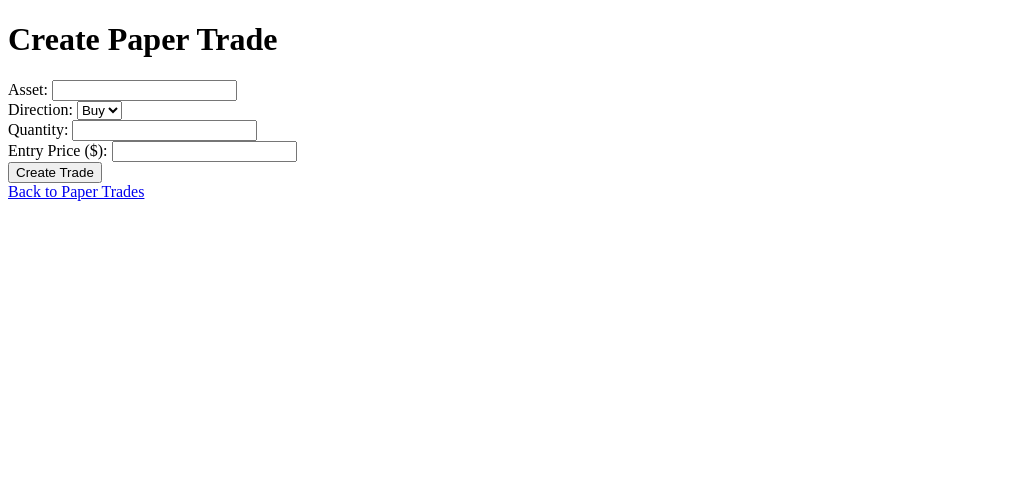
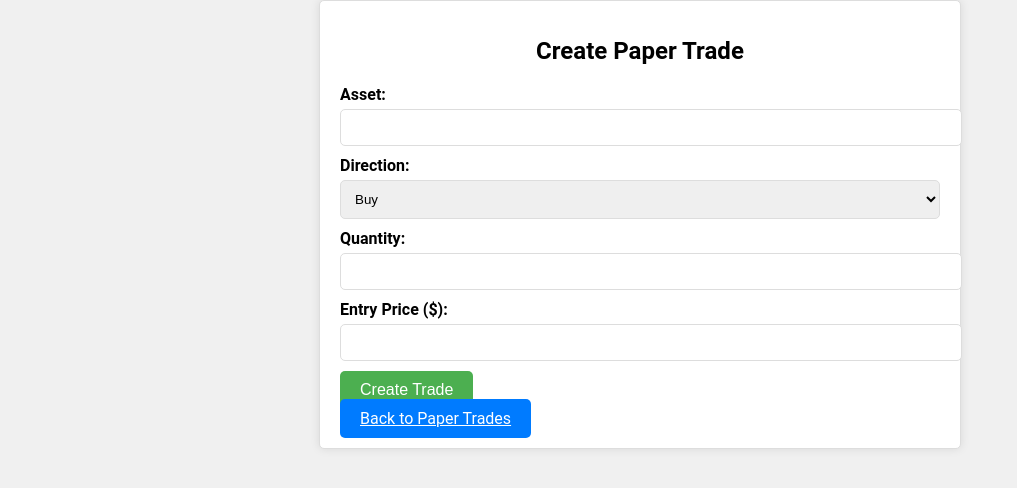
Before and after one commit to Portfolio-Pursuit/StockGapVisualizer, a Flask app: page /papertrading/new in a window 1280 px wide. Shown: the top 488 px of the page, without its empty margins (0-1017 px from the left). Run offline with Flask 3, Linux system fonts and the light colour scheme; the visitor is signed in with stand-in values (Sample User, id 1); parts of the project's set-up code (start-up, migrations or seed data) failed here and were passed over.

Commit message:
slight UI improvments for paper trades create

```diff
--- /dev/null
+++ b/papertrades/static/create_paper_trades.css
@@ -0,0 +1,70 @@
+/* create_paper_trades.css */
+
+body {
+    font-family: 'Roboto', sans-serif;
+    background-color: #f0f0f0;
+    margin: 0;
+    padding: 0;
+}
+
+.container {
+    max-width: 600px;
+    margin: 0 auto;
+    padding: 20px;
+    background-color: #fff;
+    border: 1px solid #ddd;
+    border-radius: 5px;
+    box-shadow: 0 0 10px rgba(0, 0, 0, 0.1);
+}
+
+h1 {
+    font-size: 24px;
+    text-align: center;
+    margin-bottom: 20px;
+}
+
+label {
+    display: block;
+    font-weight: bold;
+    margin-bottom: 5px;
+}
+
+input[type="text"],
+input[type="number"],
+select {
+    width: 100%;
+    padding: 10px;
+    border: 1px solid #ddd;
+    border-radius: 5px;
+    margin-bottom: 10px;
+}
+
+.submit-button {
+    background-color: #4CAF50;
+    color: white;
+    border: none;
+    padding: 10px 20px;
+    cursor: pointer;
+    border-radius: 5px;
+    font-size: 16px;
+    margin-right: 10px; /* Added margin-right for spacing */
+}
+
+.submit-button:hover {
+    background-color: #333;
+}
+
+.back-button {
+    background-color: #007BFF;
+    color: white;
+    border: none;
+    padding: 10px 20px;
+    cursor: pointer;
+    border-radius: 5px;
+    font-size: 16px;
+    margin-right: 20px; /* Increased margin-right for more spacing */
+}
+
+.back-button:hover {
+    background-color: #0056b3;
+}
--- a/papertrades/templates/create_paper_trades.html
+++ b/papertrades/templates/create_paper_trades.html
@@ -3,26 +3,29 @@
 <!DOCTYPE html>
 <html lang="en">
 <head>
+    <link rel="stylesheet" href="{{ url_for('paper_trading.static', filename='create_paper_trades.css') }}">
     <meta charset="UTF-8">
     <meta name="viewport" content="width=device-width, initial-scale=1.0">
     <title>Create Paper Trade</title>
 </head>
 <body>
+    <div class="container">
         <h1>Create Paper Trade</h1>
         <form method="POST">
             <label for="asset">Asset:</label>
-        <input type="text" id="asset" name="asset" required><br>
+            <input type="text" id="asset" name="asset" required>
             <label for="direction">Direction:</label>
             <select id="direction" name="direction" required>
                 <option value="buy">Buy</option>
                 <option value="sell">Sell</option>
-        </select><br>
+            </select>
             <label for="quantity">Quantity:</label>
-        <input type="number" id="quantity" name="quantity" required><br>
+            <input type="number" id="quantity" name="quantity" required>
             <label for="entry_price">Entry Price ($):</label>
-        <input type="number" id="entry_price" name="entry_price" step="0.01" required><br>
-        <button type="submit">Create Trade</button>
+            <input type="number" id="entry_price" name="entry_price" step="0.01" required>
+            <button type="submit" class="submit-button">Create Trade</button>
         </form>
-    <a href="{{ url_for('paper_trading.list_paper_trades') }}">Back to Paper Trades</a>
+        <a class="back-button" href="{{ url_for('paper_trading.list_paper_trades') }}">Back to Paper Trades</a>
+    </div>
 </body>
 </html>
```
Lines whose indentation alone changed are shown as unchanged.
